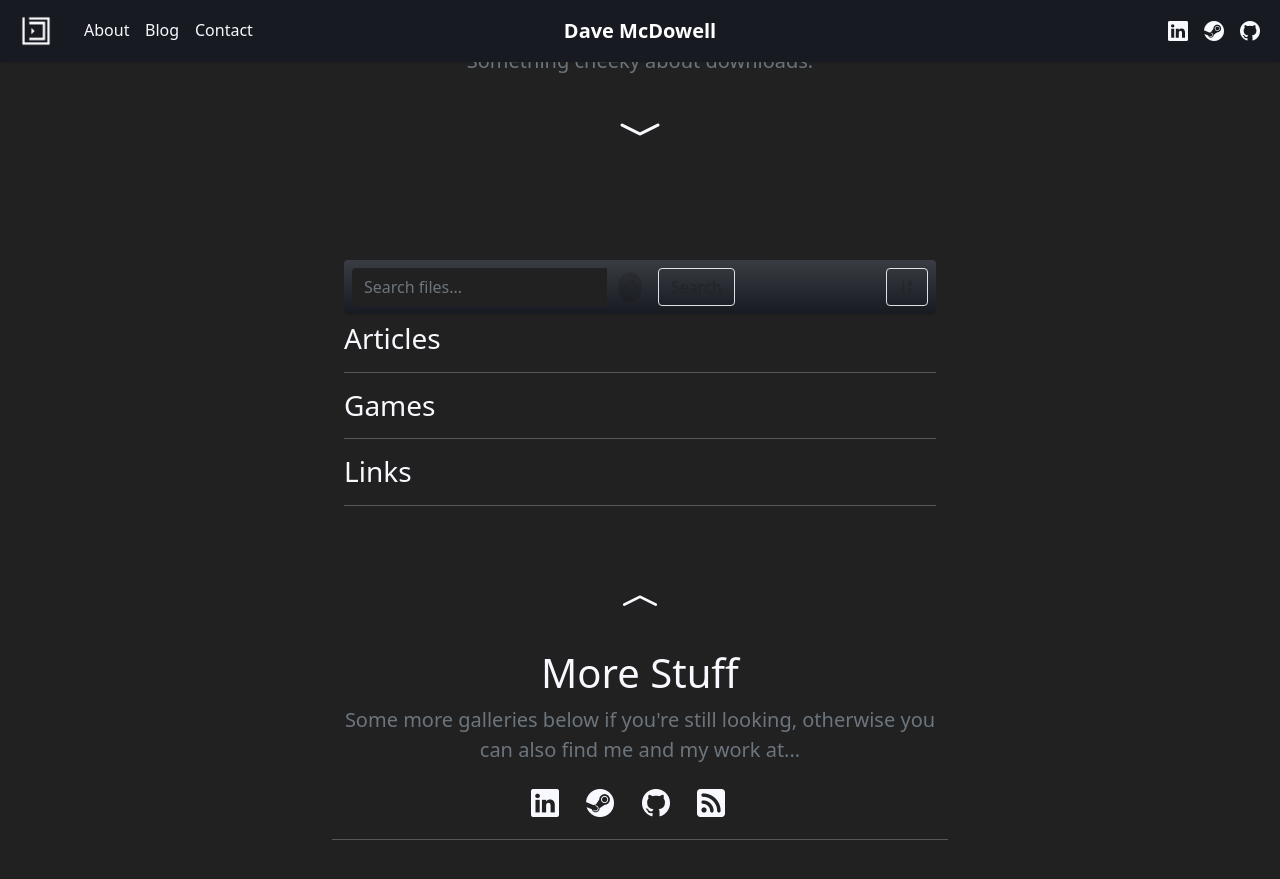
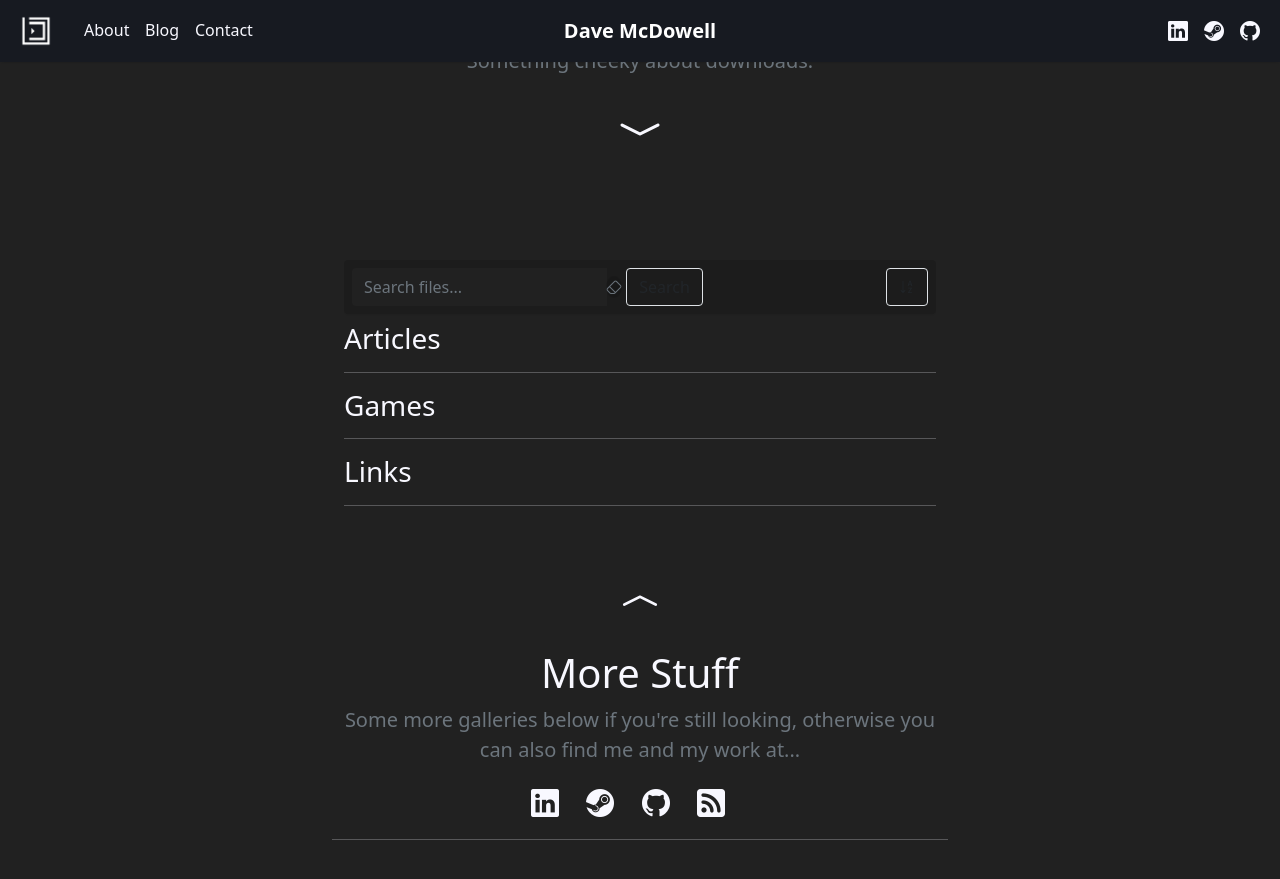
Before and after one commit to davemcdowell/portfolio, a Jekyll site: the page built from downloads.html, in a window 1280 px wide and 900 px high, scrolled down 721 px. Shown: the top 879 px of the window. Built offline with Jekyll 4.4.1, drawn with Linux system fonts in a browser that asks for light colours; nearby versions of some CDN libraries.

Commit message:
Update downloads.html

```diff
--- a/downloads.html
+++ b/downloads.html
@@ -13,12 +13,12 @@
         <div class="col-lg-10 col-lg-offset-1">
           <section id="downloads-main" class="jumbotron py-0">
             <div class="container">
-              <nav class="navbar bg-dark bg-gradient justify-content-between rounded mb-2 p-2 stick-to-nav">
+              <nav class="navbar bg-offset justify-content-between rounded mb-2 p-2 stick-to-nav">
                   <form id="search-file-form" class="form-inline me-sm-2">
                     <div class="input-group">
                       <input id="search-input" type="text" class="form-control border-end-0" placeholder="Search files..." aria-label="Search files..." aria-describedby="search-btn" autocomplete="off">
                       <div class="input-group-append">
-                        <button id="clear-search" class="btn bg-transparent border-0" type="button"><span class="icon-bg-sm p-1 rounded-circle"><i class="bi bi-eraser icon-1x"></i></span></button>
+                        <button id="clear-search" class="btn btn-icon" type="button"><span class="icon-bg-sm rounded-circle"><i class="bi bi-eraser icon-1x"></i></span></button>
                         <button id="search-btn" class="btn border" type="button" data-ascending="true">Search</button>
                       </div>
                     </div>
```
